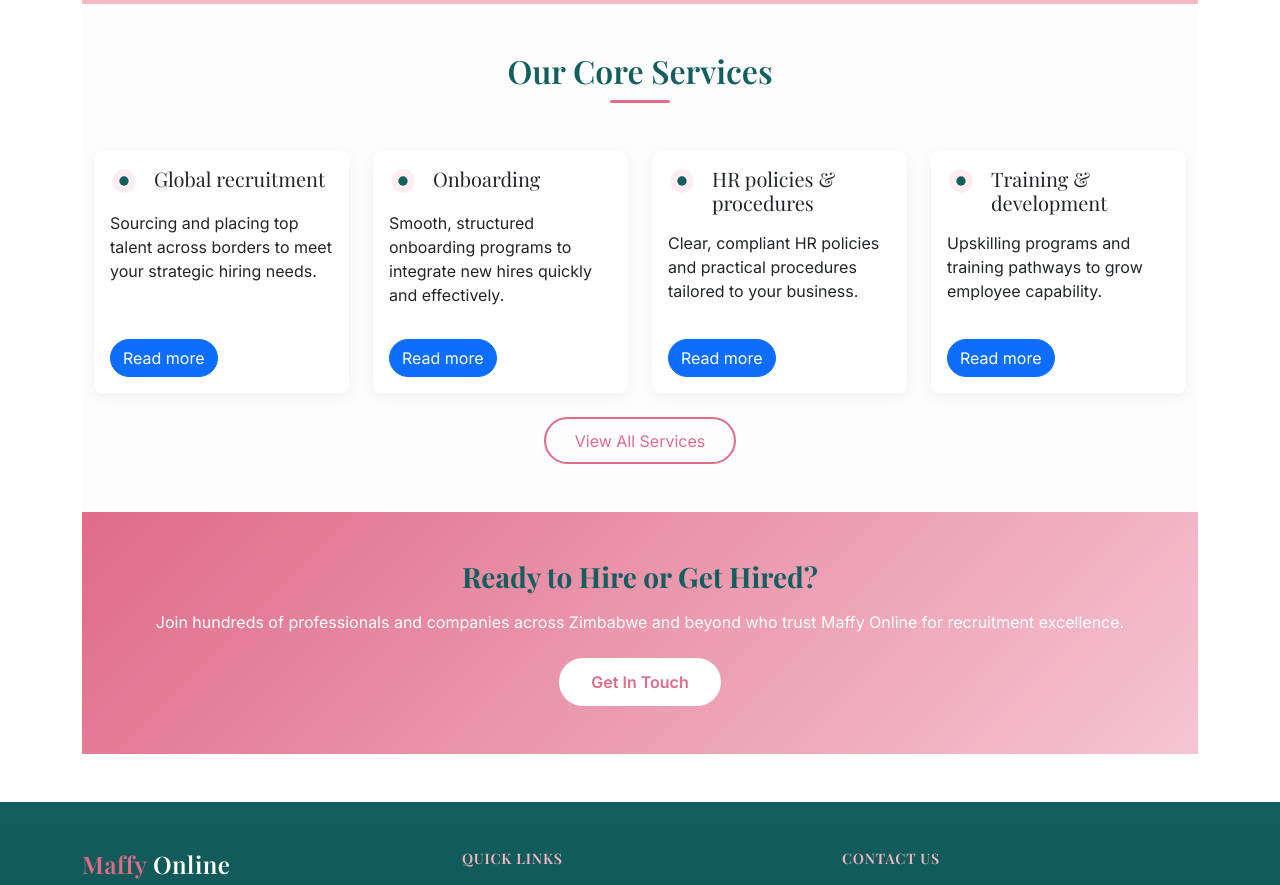
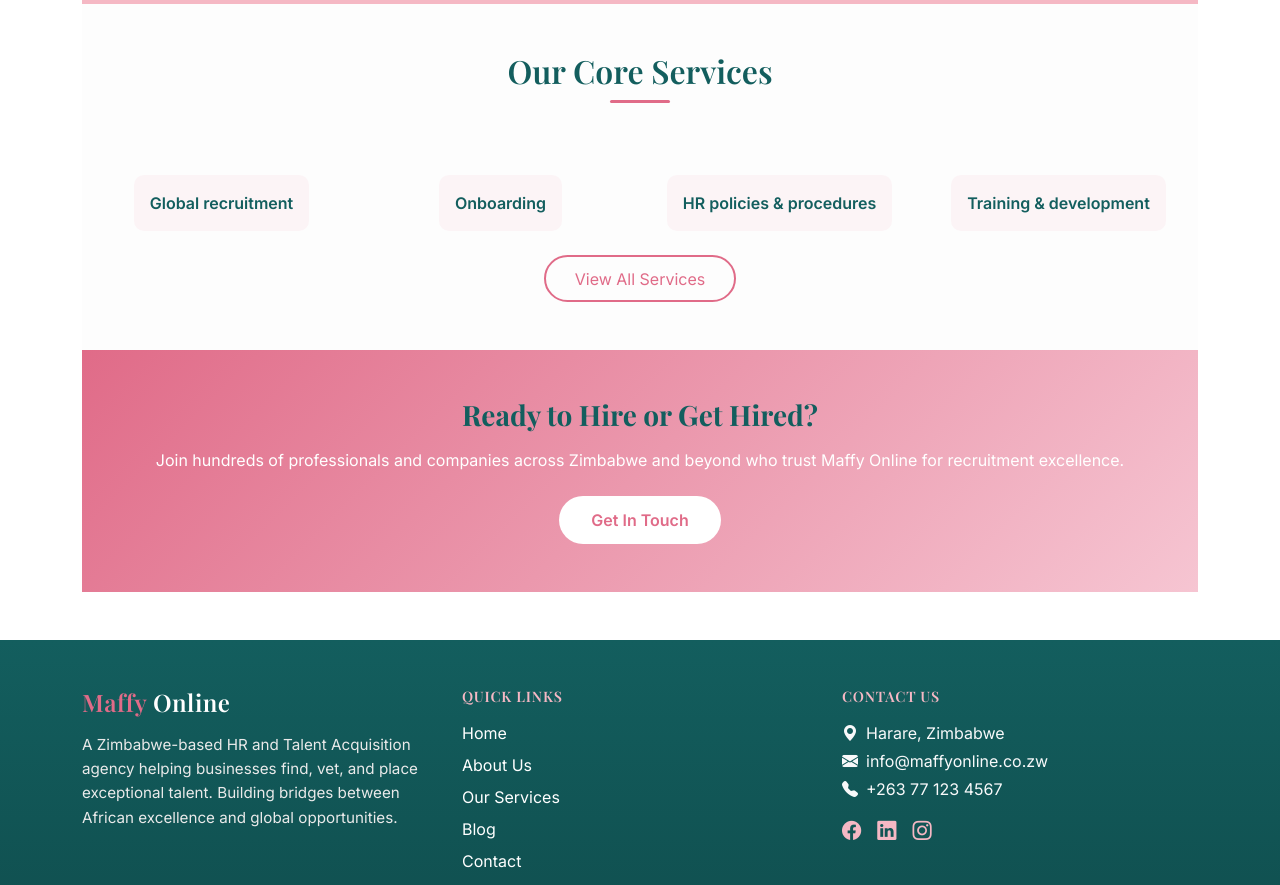
Before and after one commit to Wedho-hub/maffyOnline, a React (Vite) app in the folder frontend/: page / in a window 1280 px wide. Shown: the part 840-1725 px from the top of the page. Built offline with nearby package versions, Linux system fonts and the light colour scheme.

Commit message:
fixed netlify issues and the homepage services

```diff
--- a/frontend/src/pages/home/Home.css
+++ b/frontend/src/pages/home/Home.css
@@ -87,6 +87,23 @@
   border-radius: 3px;
 }
 
+/* --- SIMPLE SERVICE LIST FOR HOME --- */
+.services-list { margin-top: 1rem; }
+.service-item { display: flex; align-items: center; justify-content: center; }
+.service-name {
+  font-weight: 600;
+  color: #135e5e;
+  background: rgba(224,107,136,0.06);
+  padding: 0.8rem 1rem;
+  border-radius: 10px;
+  text-align: center;
+  min-height: 56px;
+  display: flex;
+  align-items: center;
+  justify-content: center;
+}
+.service-name:hover { transform: translateY(-3px); transition: transform 160ms ease; }
+
 /* --- CTA SECTION --- */
 .cta-section {
   background: linear-gradient(135deg, #e06b88 0%, #f6c5d2 100%);
--- a/frontend/src/pages/home/Home.jsx
+++ b/frontend/src/pages/home/Home.jsx
@@ -1,5 +1,4 @@
 import React from 'react';
-import Article from '../../components/article/Article';
 import './Home.css';
 
 const Home = () => {
@@ -29,10 +28,10 @@
       <section className="services-section py-5">
         <div className="container">
           <h2 className="section-title text-center mb-5">Our Core Services</h2>
-          <div className="row g-4">
+          <div className="row g-4 services-list">
             {coreServices.map((s, idx) => (
-              <div key={idx} className="col-md-3">
-                <Article title={s.title} excerpt={s.description} href="/services" />
+              <div key={idx} className="col-6 col-md-3 service-item">
+                <div className="service-name">{s.title}</div>
               </div>
             ))}
           </div>
```
